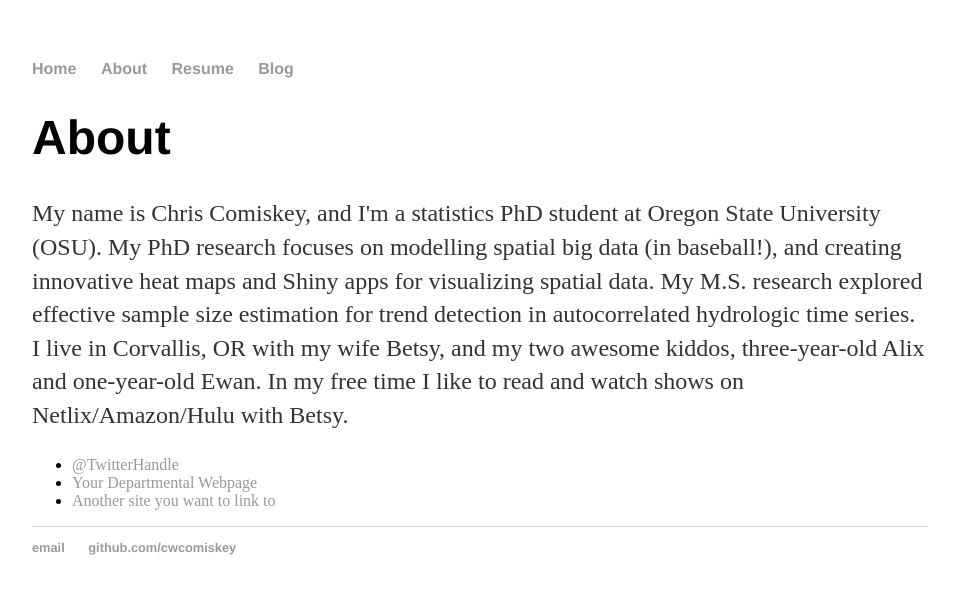
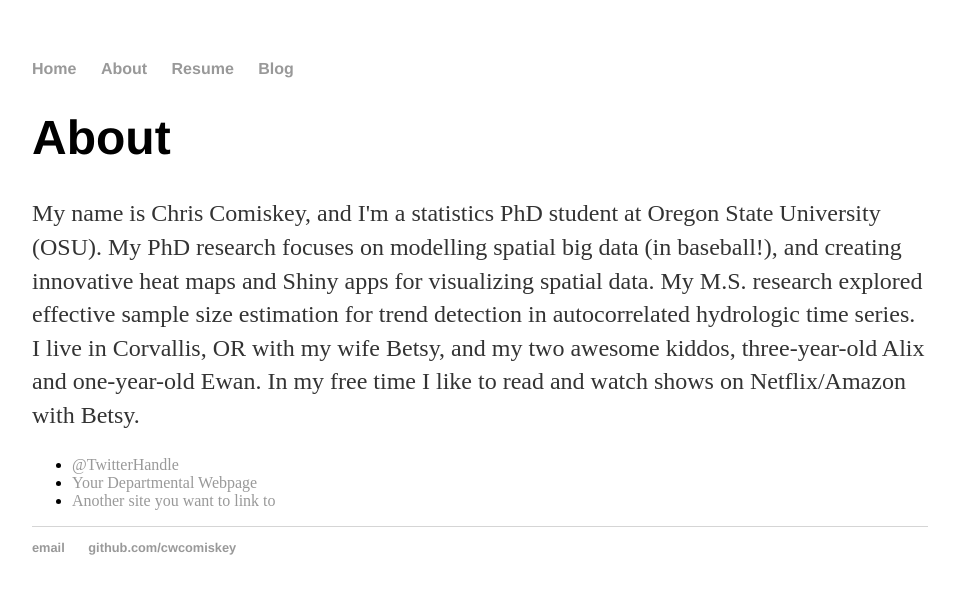
Before and after one commit to cwcomiskey/cwcomiskey.github.io, a Jekyll site: the page built from about/index.html, in a window 1280 px wide. Shown: the top 594 px of the page, without its empty margins (160-1115 px from the left). Built offline with Jekyll 4.4.1, drawn with Linux system fonts in a browser that asks for light colours.

Commit message:
Update index.html

```diff
--- a/about/index.html
+++ b/about/index.html
@@ -12,7 +12,7 @@ title: About Chris Comiskey
 				for trend detection in autocorrelated hydrologic time series.
 				I live in Corvallis, OR with my wife Betsy,
 				and my two awesome kiddos, three-year-old Alix and one-year-old Ewan.
-				In my free time I like to read and watch shows on Netlix/Amazon/Hulu with Betsy.</p>
+				In my free time I like to read and watch shows on Netflix/Amazon with Betsy.</p>
 
 			<ul class="contacts">
 				<li><a href="#">@TwitterHandle</a></li>
```
